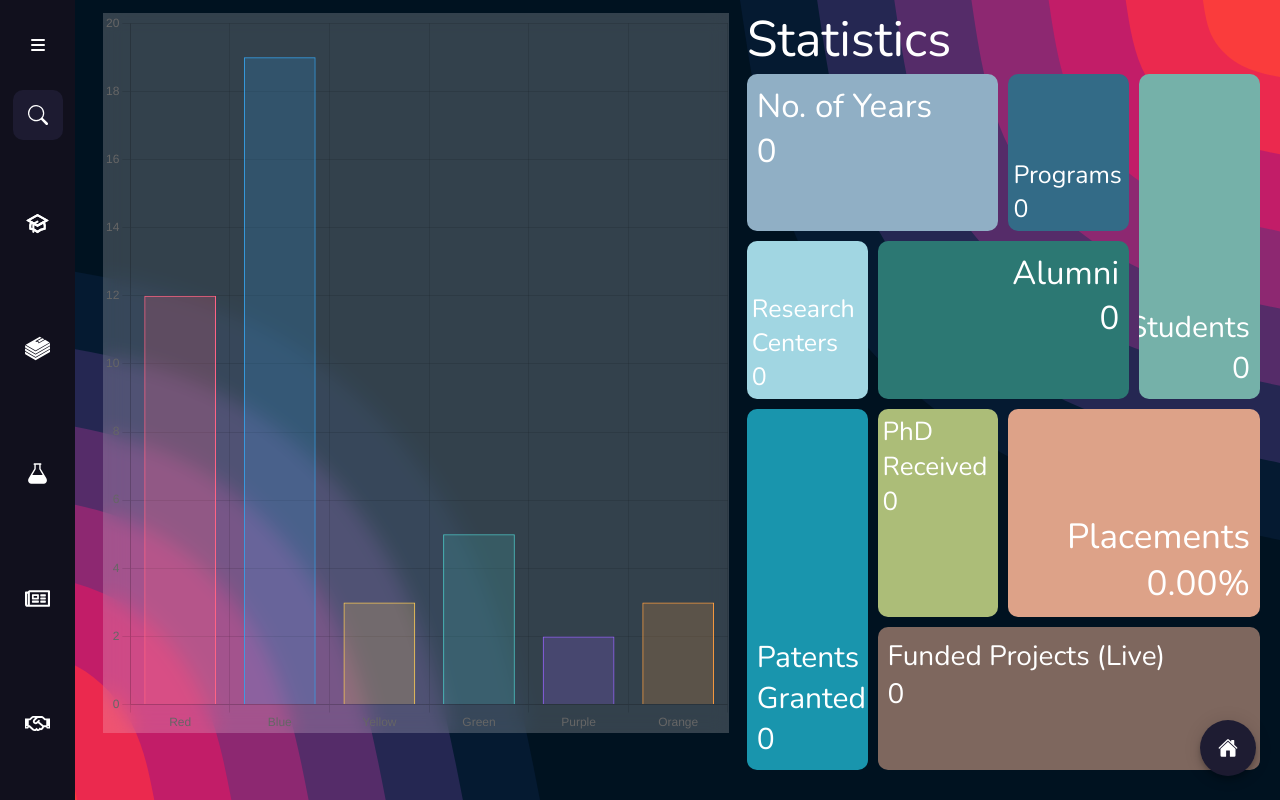
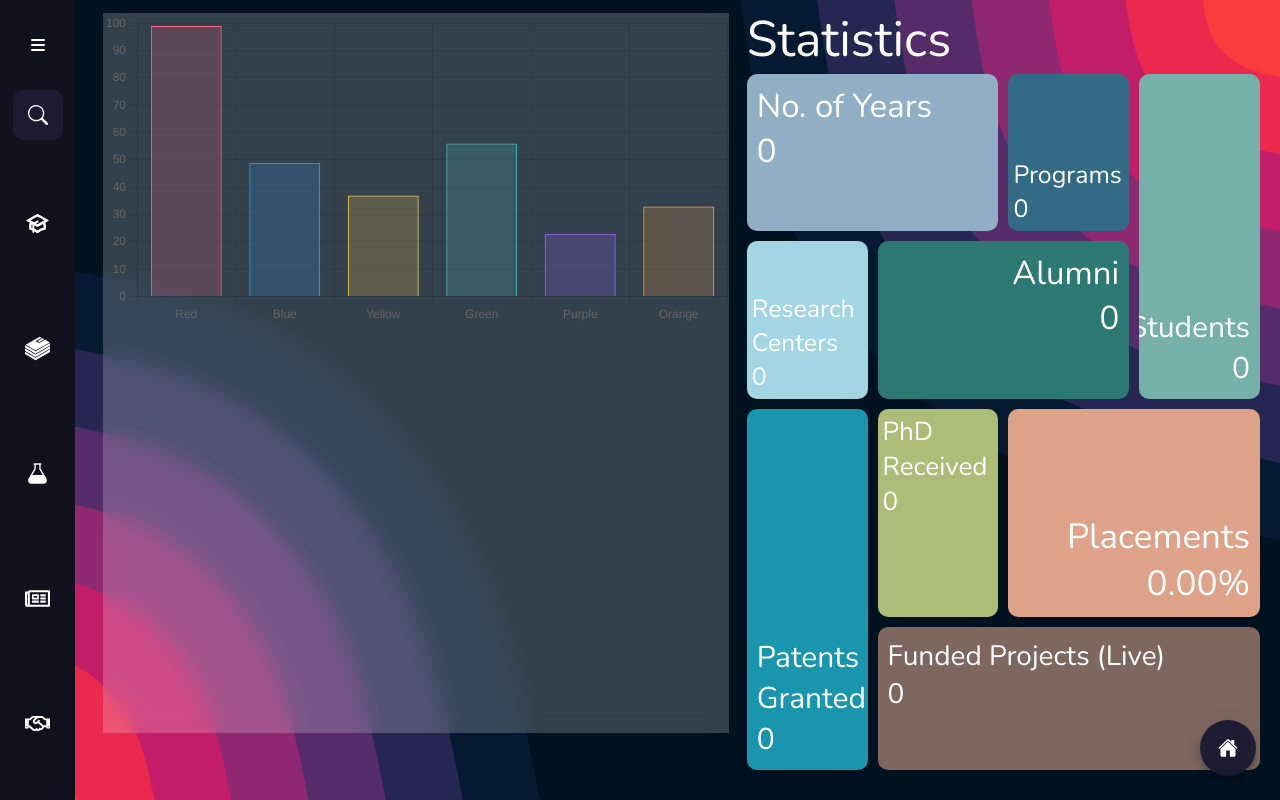
Before and after one commit to AishwaryaSubash/SVCE_Website, a Next.js app: page /Placements in a window 1280 px wide. Built offline with nearby package versions, Linux system fonts and the light colour scheme.

Commit message:
Hopefully countup works

```diff
--- a/pages/Placements/index.tsx
+++ b/pages/Placements/index.tsx
@@ -26,7 +26,7 @@ const Placements = ({ select }: { select: number }) => {
     datasets: [
       {
         label: "# of Votes",
-        data: [12, 19, 3, 5, 2, 3],
+        data: [99, 49, 37, 56, 23, 33],
         backgroundColor: [
           "rgba(255, 99, 132, 0.2)",
           "rgba(54, 162, 235, 0.2)",
@@ -46,6 +46,23 @@ const Placements = ({ select }: { select: number }) => {
         borderWidth: 1,
       },
     ],
+  };
+  const opt = {
+    animations: {
+      tension: {
+        duration: 1200,
+        easing: "linear",
+        from: 1,
+        to: 0,
+        loop: true,
+      },
+    },
+    scales: {
+      y: {
+        min: 0,
+        max: 100,
+      },
+    },
   };
   return (
     <div className={styles.desktop}>
@@ -76,17 +93,9 @@ const Placements = ({ select }: { select: number }) => {
                 <motion.div layout className={styles.child} />
               </motion.div>
               <motion.div> */}
-              <div className={styles.graph}>
-
-                <Bar
-                  data={data}
-                  width={400}
-                  height={200}
-                  options={{
-                    maintainAspectRatio: false,
-                  }}
-                />
-              </div>
+                <div className={styles.graph}>
+                  <Bar data={data} options={opt} width={400} height={200} />
+                </div>
                 <div className={styles.heading}>Placement Cell in SVCE</div>
                 <div className={styles.text}>
                   The Placement cell is one of the important department in SVCE.
@@ -205,6 +214,7 @@ const Placements = ({ select }: { select: number }) => {
                           suffix={s.id == 8 ? "%" : ""}
                           onStart={() => console.log("hi")}
                           redraw={true}
+                          preserveValue={false}
                         >
                           {({ countUpRef }) => (
                             <div>
@@ -222,8 +232,8 @@ const Placements = ({ select }: { select: number }) => {
         </div>
       </div>
       <div className={styles.floatingButton}>
-          <FloatingBackButton />
-        </div>
+        <FloatingBackButton />
+      </div>
     </div>
   );
 };
```
